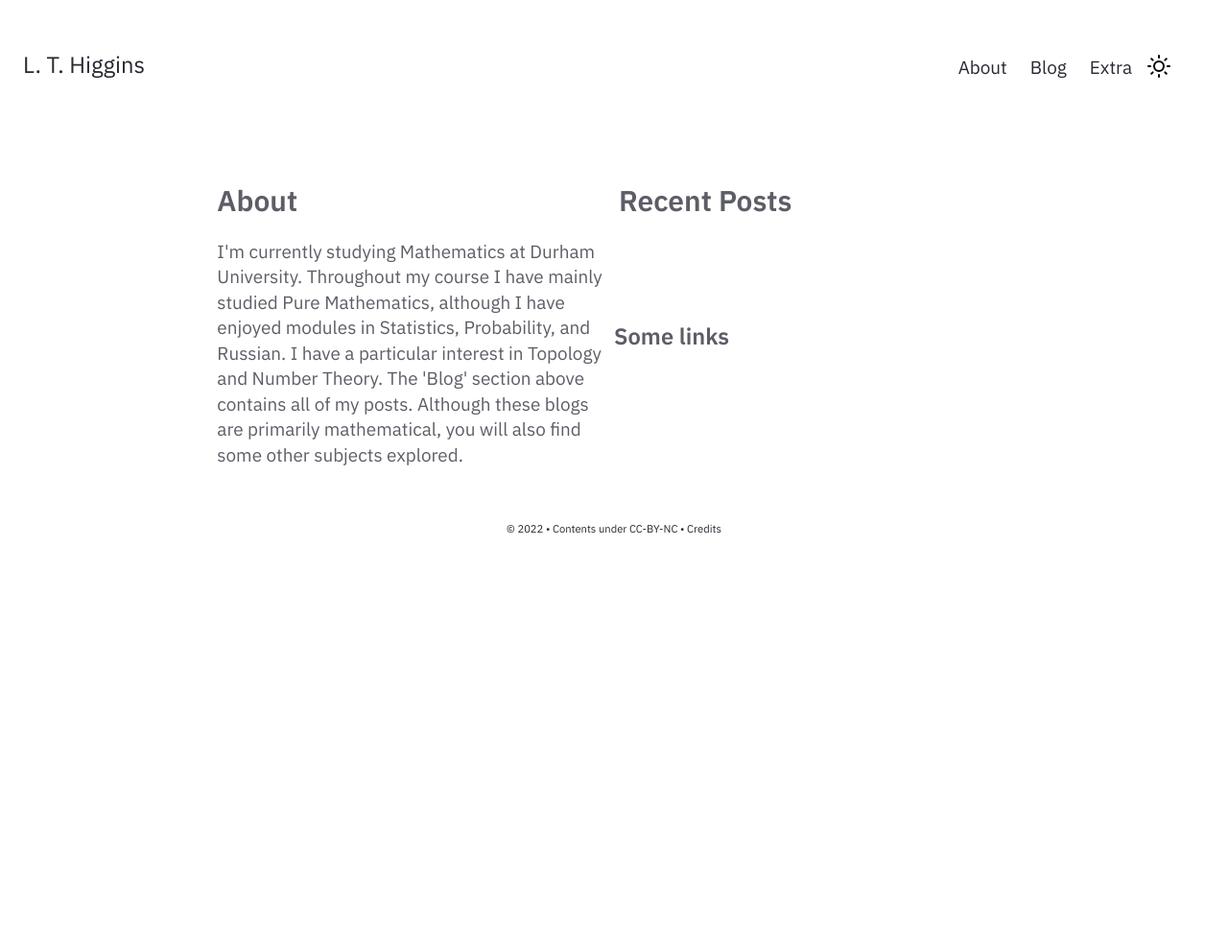
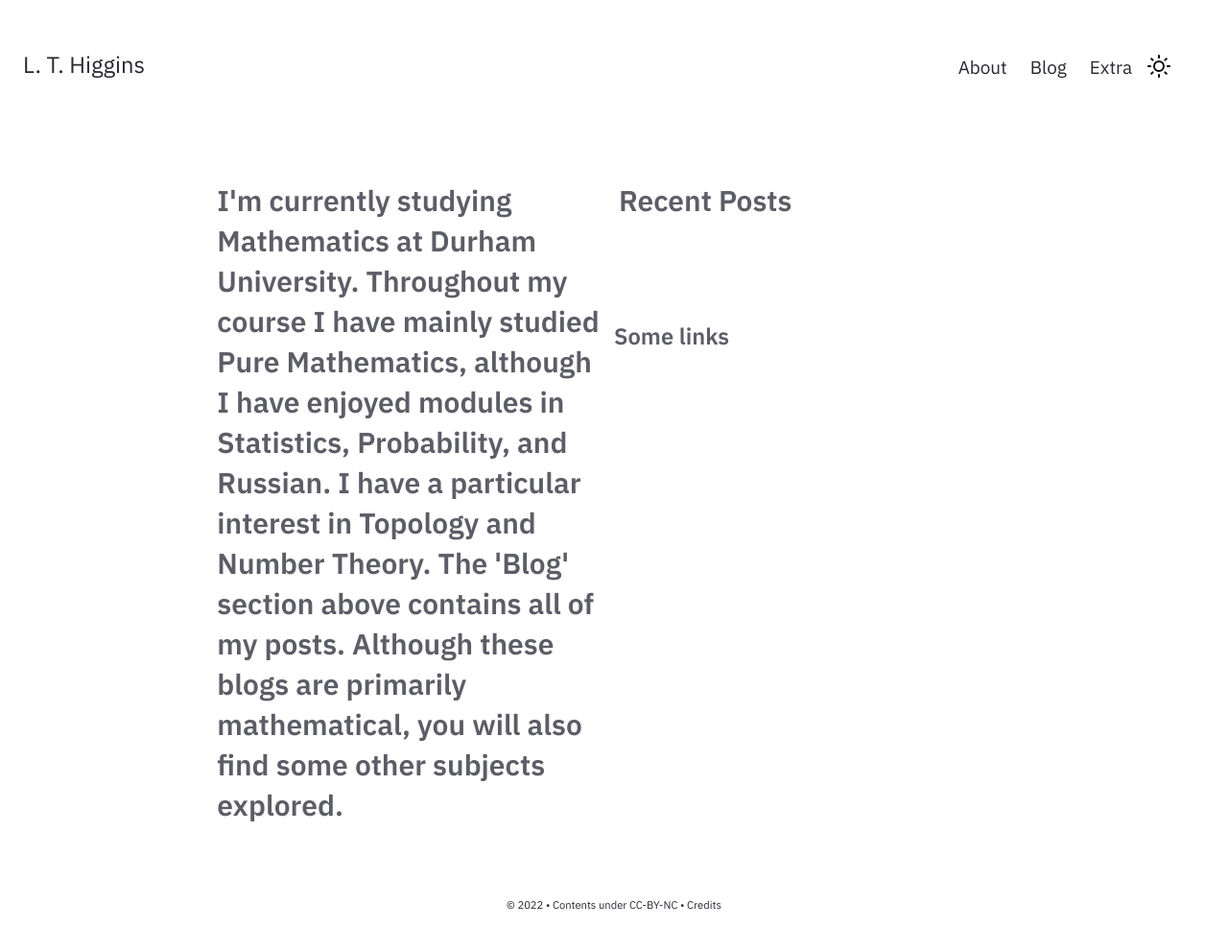
Before and after one commit to Luke-T-Higgins/blog, a Jekyll site: the page built from pages/index.md, in a window 1280 px wide. Shown: the whole page at 96% size. Built offline with Jekyll 4.4.1, drawn with Linux system fonts in a browser that asks for light colours; before the commit the page ends 900 px from its top, so only the background shows below that.

Commit message:
Update Homepage.html

```diff
--- a/_includes/Homepage.html
+++ b/_includes/Homepage.html
@@ -28,10 +28,11 @@
 
     <div class="left">
         <div class="home-sub-text">
-            <h2> About </h2>
-            I'm currently studying Mathematics at Durham University. Throughout my course I have mainly studied Pure Mathematics, although I have enjoyed modules in Statistics, Probability, and Russian. I have a particular interest in Topology and Number Theory.
+            <h2>
+                I'm currently studying Mathematics at Durham University. Throughout my course I have mainly studied Pure Mathematics, although I have enjoyed modules in Statistics, Probability, and Russian. I have a particular interest in Topology and Number Theory.
 
-            The 'Blog' section above contains all of my posts. Although these blogs are primarily mathematical, you will also find some other subjects explored.
+                The 'Blog' section above contains all of my posts. Although these blogs are primarily mathematical, you will also find some other subjects explored.
+            </h2>
         </div>
     </div>
 
```
